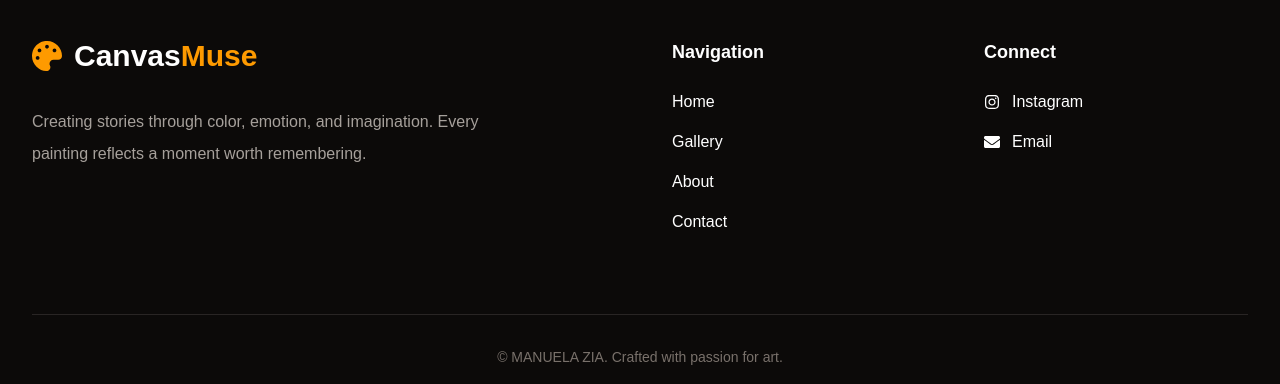
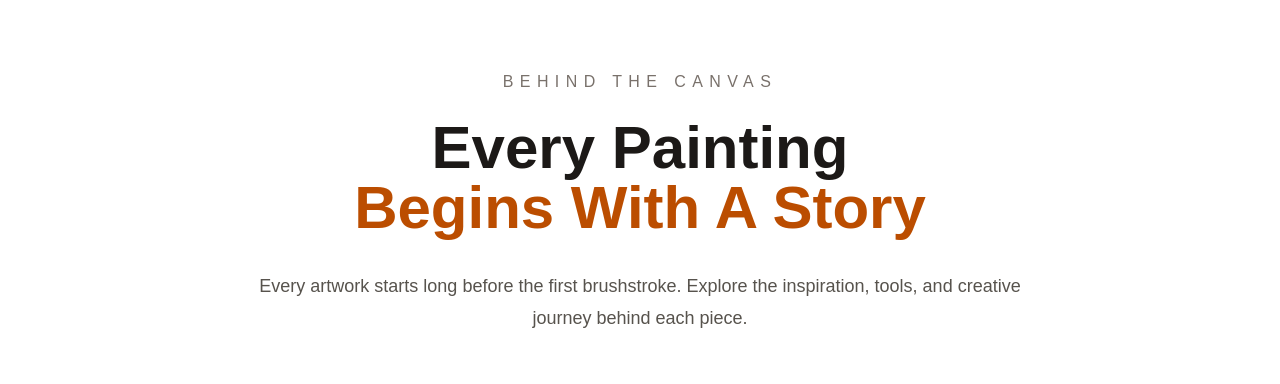
Before and after one commit to GOL-D-ROGERQ/canvas-muse, a Next.js app: page / in a window 1280 px wide. Shown: the part 4590-4974 px from the top of the page. Built offline with nearby package versions, Linux system fonts and the light colour scheme.

Commit message:
Upgrade of page content

```diff
--- a/app/page.tsx
+++ b/app/page.tsx
@@ -12,6 +12,7 @@ export default function Home() {
       <Hero />
       <FeaturedCollection />
       <About />
+      <BehindTheCanvas />
       <Footer />
     </main>
   );
```
